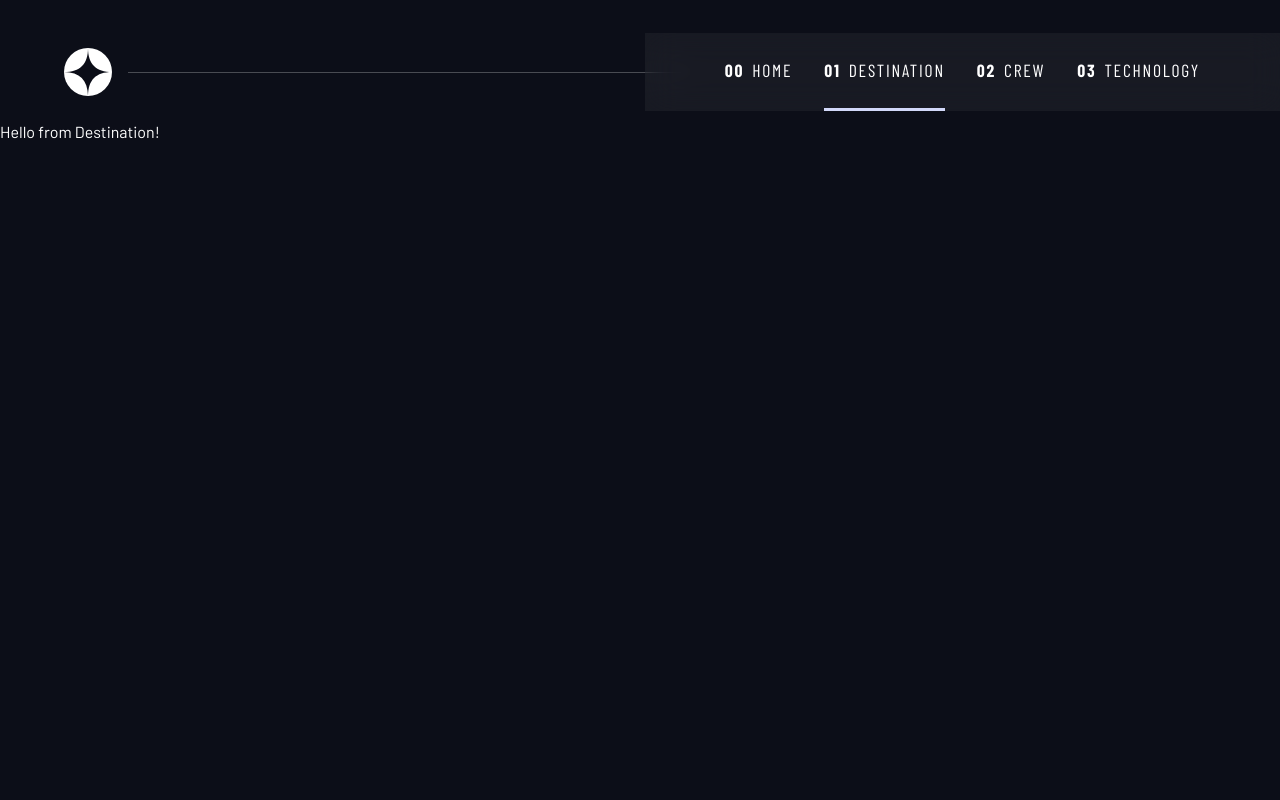
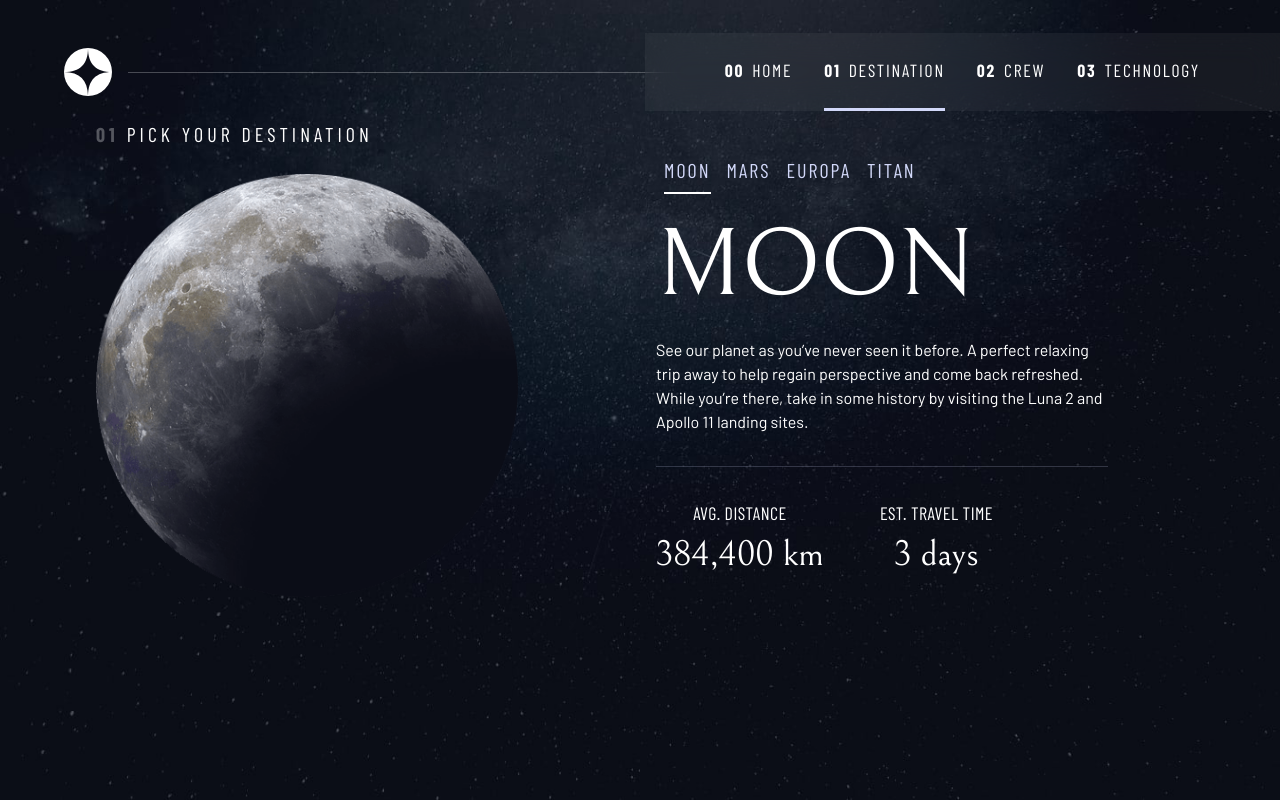
Before and after one commit to kole332/space-tourism-react, a Next.js app: page /destination in a window 1280 px wide. Built offline with nearby package versions, Linux system fonts and the light colour scheme.

Commit message:
destination page almost complete

```diff
--- a/components/Layout.jsx
+++ b/components/Layout.jsx
@@ -16,7 +16,7 @@ function Header(props) {
   }
 
   return (
-    <header className="flex justify-between items-center md:pt-6 md:after:content-[''] md:after:block md:after:relative md:after:h-[1px] md:after:w-full md:after:-mr-10 md:after:bg-clr-white md:after:bg-opacity-25 md:after:order-1">
+    <header className="flex justify-between items-center max-w-screen-2xl md:pt-6 md:after:content-[''] md:after:block md:after:relative md:after:h-[1px] md:after:w-full md:after:-mr-10 md:after:bg-clr-white md:after:bg-opacity-25 md:after:order-1">
       <div>
         <img
           className="logo my-6 mx-[clamp(1.5rem,5vw,5rem)] self-start sm:self-center"
--- a/pages/_app.jsx
+++ b/pages/_app.jsx
@@ -1,6 +1,7 @@
 import React from "react";
 import Head from "next/head";
 import Layout from "../components/Layout";
+import data from "../data/data.json";
 
 import "../styles/fonts.css";
 import "../styles/globals.css";
@@ -18,7 +19,7 @@ export default function MyApp({ Component, pageProps }) {
       <Head>
         <link rel="shortcut icon" href="/favicon.png" type="image/x-icon" />
       </Head>
-      <Component {...pageProps} />
+      <Component data={data} {...pageProps} />
     </Layout>
   );
 }
--- a/pages/destination.jsx
+++ b/pages/destination.jsx
@@ -1,18 +1,92 @@
 import React from "react";
 
-function Destination() {
+function Destination(props) {
+  const destinations = props.data.destinations;
+  // const destinations = [
+  //   {
+  //     name: "Moon",
+  //     images: {
+  //       png: "./assets/destination/image-moon.png",
+  //       webp: "./assets/destination/image-moon.webp",
+  //     },
+  //     description:
+  //       "See our planet as you’ve never seen it before. A perfect relaxing trip away to help regain perspective and come back refreshed. While you’re there, take in some history by visiting the Luna 2 and Apollo 11 landing sites.",
+  //     distance: "384,400 km",
+  //     travel: "3 days",
+  //   },
+  // ];
+
+  const [activeTab, setActiveTab] = React.useState("moon");
+
   React.useEffect(() => {
     document.querySelector("body").classList.value = "destination";
-    const active = document.querySelector('[aria-selected="destination"]');
-    if (active) {
-      active.setAttribute("aria-selected", true);
+    const activePage = document.querySelector('[aria-selected="destination"]');
+    if (activePage) {
+      activePage.setAttribute("aria-selected", true);
     }
   }, []);
 
   return (
-    <div>
-      <h1>Hello from Destination!</h1>
-    </div>
+    <main className="grid grid-container--destination items-center px-8 md:grid-container md:grid-container--destination-md ">
+      <h1 className="title uppercase font-sans-cond tracking-[.3em] text-center sm:text-xl sm:tracking-[.2em]">
+        <span className="text-clr-white text-opacity-30 font-bold">01</span>{" "}
+        Pick your destination
+      </h1>
+
+      {destinations.map((tab) => (
+        <picture
+          key={tab.name}
+          data-hidden={tab.name.toLowerCase() !== activeTab}
+          className="active-tab flex my-10 justify-self-center msm:max-w-[65%] md:max-w-[80%] md:my-auto md:items-center md:justify-self-start"
+        >
+          <img src={tab.images.png} alt={`${tab.name}-image`} />
+          <source srcSet={tab.images.webp} type="webp" />
+        </picture>
+      ))}
+
+      <nav className="tab-list justify-self-center md:justify-self-start">
+        {destinations.map((tab) => (
+          <button
+            key={tab.name}
+            aria-selected={tab.name.toLowerCase() === activeTab}
+            onClick={() => setActiveTab(tab.name.toLowerCase())}
+            className="font-sans-cond uppercase py-2 mx-2 text-clr-light tracking-widest border-b-2 border-transparent text-lg hocus:text-clr-light hocus:border-clr-white hocus:border-opacity-40 sm:text-xl aria-selected:border-clr-white"
+          >
+            {tab.name}
+          </button>
+        ))}
+      </nav>
+
+      {destinations.map((tab) => (
+        <article
+          key={tab.name}
+          data-hidden={tab.name.toLowerCase() !== activeTab}
+          className="active-tab destination-info flex flex-col items-center"
+        >
+          <h2 className="font-serif text-clr-white uppercase text-6xl my-6 sm:text-9xl md:text-8xl md:text-left md:self-start">
+            {tab.name}
+          </h2>
+          <p className="max-w-[50ch] text-center md:text-left">
+            {tab.description}
+          </p>
+          <hr className="border-t border-clr-light border-opacity-20 w-full my-8" />
+          <div className="flex msm:flex-col items-center text-center w-full mb-12 gap-8 sm:justify-center sm:gap-16 md:justify-start md:gap-14">
+            <div>
+              <p className="font-sans-cond text-lg uppercase tracking-wide sm:mb-2">
+                Avg. distance
+              </p>
+              <p className="font-serif text-3xl sm:text-4xl">{tab.distance}</p>
+            </div>
+            <div>
+              <p className="font-sans-cond text-lg uppercase tracking-wide sm:mb-2">
+                Est. travel time
+              </p>
+              <p className="font-serif text-3xl sm:text-4xl">{tab.travel}</p>
+            </div>
+          </div>
+        </article>
+      ))}
+    </main>
   );
 }
 
--- a/pages/index.jsx
+++ b/pages/index.jsx
@@ -9,22 +9,25 @@ export default function Home(props) {
     }
   }, []);
   return (
-    <main className="grid md:grid-cols-2 justify-center" id="main">
-      <div className="text-center justify-center mx-auto">
-        <h1 className="font-sans-cond uppercase tracking-[0.2em] text-clr-light">
+    <main
+      className="grid justify-center sm:pt-8 md:grid-cols-2 md:items-center sm:px-8 max-w-screen-2xl"
+      id="main"
+    >
+      <div className="text-center justify-center mx-auto md:text-left">
+        <h1 className="font-sans-cond uppercase tracking-[0.2em] text-clr-light sm:text-xl md:text-[clamp(1.2rem,6vw,1.8rem)]">
           So, you want to travel to{" "}
-          <span className="block font-serif text-7xl leading-none text-clr-white">
+          <span className="block font-serif text-7xl leading-none text-clr-white sm:text-[5rem] md:text-[clamp(6rem,10vw,8rem)]">
             space
           </span>
         </h1>
-        <p className="max-w-[47ch] text-clr-light">
+        <p className="max-w-[47ch] text-clr-light md:text-lg">
           Let’s face it; if you want to go to space, you might as well genuinely
           go to outer space and not hover kind of on the edge of it. Well sit
           back, and relax because we’ll give you a truly out of this world
           experience!
         </p>
       </div>
-      <div className="flex content-center justify-center py-16">
+      <div className="flex content-center justify-center py-10">
         <a
           href="/destination"
           className="large-btn uppercase font-serif text-clr-dark bg-clr-white after:hocus:opacity-100 after:hocus:transform after:hocus:scale-150"
--- a/styles/globals.css
+++ b/styles/globals.css
@@ -8,6 +8,10 @@
   --clr-white: 0 0% 100%;
 }
 
+.active-tab[data-hidden="true"] {
+  display: none;
+}
+
 @layer base {
   body {
     @apply main-clr bg-clr-dark min-h-screen text-clr-white;
@@ -16,7 +20,19 @@
 
 @layer components {
   .home {
-    @apply bg-home-mobile sm:bg-home-tablet md:bg-home-desktop bg-no-repeat bg-[center_bottom] sm:bg-[center_center] bg-cover;
+    @apply bg-home-mobile sm:bg-home-tablet md:bg-home-desktop bg-no-repeat bg-[bottom_center] sm:bg-[center_center] bg-cover;
+  }
+
+  .destination {
+    @apply bg-destination-mobile sm:bg-destination-tablet md:bg-destination-desktop bg-no-repeat bg-[bottom_center] sm:bg-[center_center] bg-cover;
+  }
+
+  .crew {
+    @apply bg-crew-mobile sm:bg-crew-tablet md:bg-crew-desktop bg-no-repeat bg-[bottom_center] sm:bg-[center_center] bg-cover;
+  }
+
+  .technology {
+    @apply bg-technology-mobile sm:bg-technology-tablet md:bg-technology-desktop bg-no-repeat bg-[bottom_center] sm:bg-[center_center] bg-cover;
   }
 
   .primary-header::after {
@@ -32,9 +48,46 @@
     transition: opacity 500ms linear, transform 500ms ease-in-out;
   }
 
-  /* .large-btn:hover::after,
-  .large-btn:focus::after {
-    opacity: 1;
-    transform: scale(1.5);
-  } */
+  .grid-container {
+    column-gap: var(--container-gap, 2rem);
+    grid-template-columns: minmax(2rem, 1fr) repeat(2, minmax(0, 40rem)) minmax(
+        2rem,
+        1fr
+      );
+    text-align: left;
+  }
+
+  .grid-container--destination {
+    --flow-space: 2rem;
+    grid-template-areas:
+      "title"
+      "image"
+      "tabs"
+      "content";
+  }
+
+  .grid-container--destination-md {
+    align-content: start;
+    justify-items: start;
+    grid-template-areas:
+      ". title title ."
+      ". image tabs ."
+      ". image content .";
+  }
+
+  .grid-container--destination > .title {
+    grid-area: title;
+  }
+  .grid-container--destination > picture {
+    grid-area: image;
+    align-self: start;
+  }
+
+  .grid-container--destination > .tab-list {
+    grid-area: tabs;
+  }
+
+  .grid-container--destination > .destination-info {
+    grid-area: content;
+  }
 }
```
